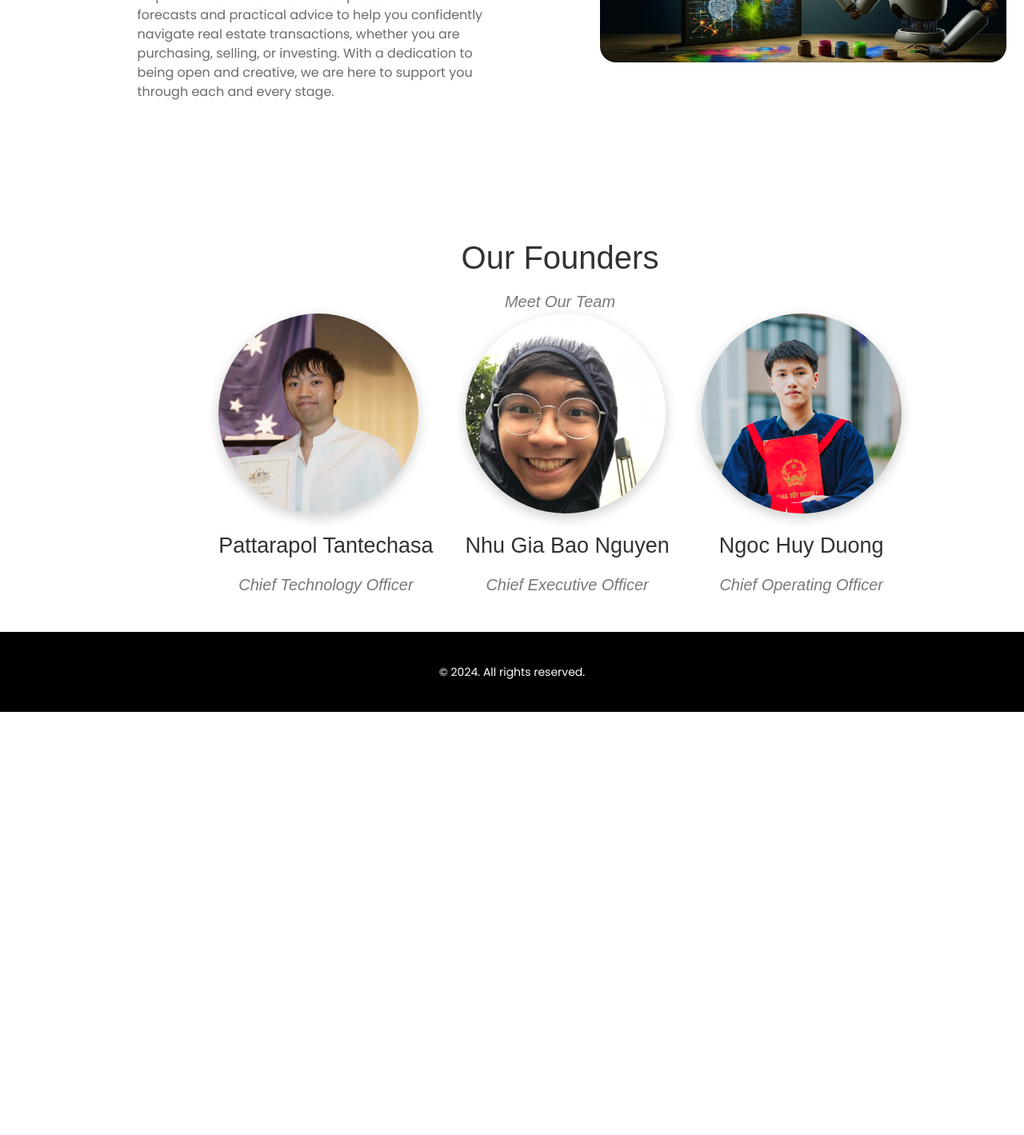
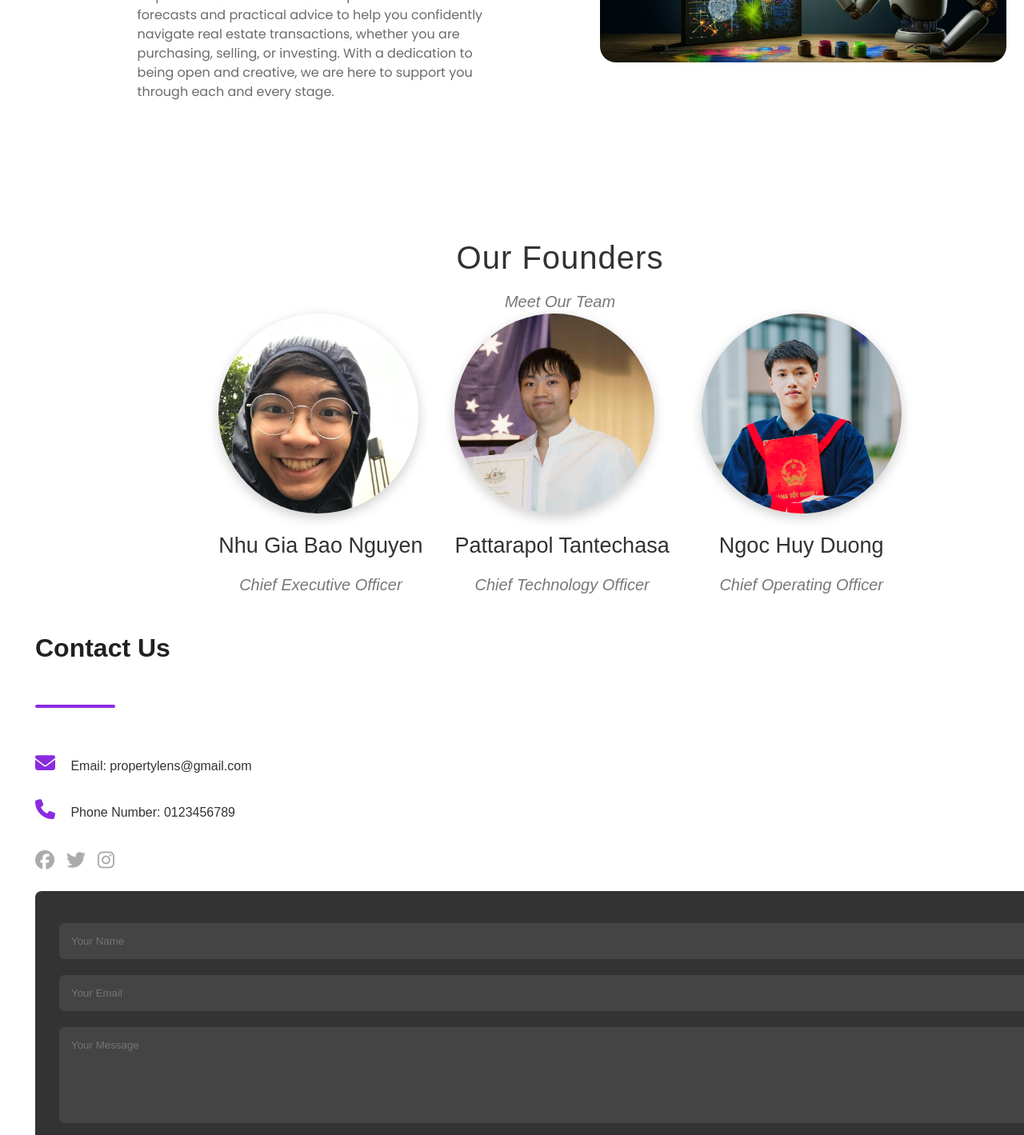
Before and after one commit to HuyNgocDuong/PropertyLens, a React (Vite) app in the folder FrontEnd/PropertyLens-Website/: page /about in a window 1280 px wide. Shown: the part 1330-2749 px from the top of the page at 80% size. Before the commit the page ends 2220 px from the top, so only its background shows below. Built offline with nearby package versions, Linux system fonts and the light colour scheme.

Commit message:
adding contact form

```diff
--- a/FrontEnd/PropertyLens-Website/src/pages/About.jsx
+++ b/FrontEnd/PropertyLens-Website/src/pages/About.jsx
@@ -1,13 +1,42 @@
-// import React from "react";
+import React, { useState } from "react";
 import "../styles.css";
 import aiDataVisualization from "../assets/img/about/662f58e1e6dd5be58d583ec3_AI-data-visualization.jpg";
 import baoImage from "../assets/img/about/bao.jpeg";
 import folkImage from "../assets/img/about/folk.jpg";
 import huyImage from "../assets/img/about/huy.jpg";
+import '@fortawesome/fontawesome-free/css/all.min.css';
 
 const About = () => {
+  const [formData, setFormData] = useState({
+    Name: "",
+    Email: "",
+    Message: ""
+  });
+  const [msg, setMsg] = useState("");
+
+  const handleChange = (e) => {
+    setFormData({ ...formData, [e.target.name]: e.target.value });
+  };
+
+  const handleSubmit = async (e) => {
+    e.preventDefault();
+    const scriptURL = "https://script.google.com/macros/s/AKfycbz_ZKysjiqRnG_VpHd6-WRw-9rRS_zmS18w45iLvTUhcOZIwcRDpe5EwdSyfIwh7SJrNg/exec"; // Replace with your script URL
+
+    try {
+      const response = await fetch(scriptURL, {
+        method: "POST",
+        body: new URLSearchParams(formData)
+      });
+      setMsg("Message sent successfully!");
+      setFormData({ Name: "", Email: "", Message: "" }); // Reset form after submission
+    } catch (error) {
+      setMsg("Failed to send message. Try again later.");
+    }
+  };
+
   return (
     <div>
+      {/* About Page Content */}
       <div id="about-page-banner">
         <div id="about-gradient-banner">
           <div id="about-banner-content">
@@ -18,11 +47,12 @@
       </div>
 
       <div id="about-page-content">
+        {/* Section 1 */}
         <div id="about-section1">
           <h1 className="about-section-heading">Who We Are</h1>
           <div className="border-line"></div>
           <p className="about-text">
-            Welcome to HomeLand, a reliable platform leading the way in real
+            Welcome to PropertyLens, a reliable platform leading the way in real
             estate advancements. Our group of skilled professionals and experts
             who rely on data is committed to assisting you in confidently
             navigating the real estate market. Using sophisticated AI technology
@@ -31,31 +61,35 @@
             assistance for a seamless real estate experience.
             <br />
             <br />
-            At HomeLand, we support our clients by providing the information and
-            resources needed to make educated choices in a constantly changing
-            market.{" "}
+            At PropertyLens, we support our clients by providing the information
+            and resources needed to make educated choices in a constantly
+            changing market.
           </p>
         </div>
+
+        {/* Section 2 */}
         <div id="about-section2">
           <div id="about-section2-text">
             <h1 className="about-section-heading">What We Do</h1>
             <div className="border-line"></div>
             <p className="about-text">
-              At HomeLand, we utilize advanced AI technology to streamline the
-              intricacies of the real estate industry. Our platform provides
+              At PropertyLens, we utilize advanced AI technology to streamline
+              the intricacies of the real estate industry. Our platform provides
               insights based on data, such as assessing property values,
               analyzing trends, and giving personalized recommendations that fit
               your specific requirements. Our aim is to offer precise market
               forecasts and practical advice to help you confidently navigate
               real estate transactions, whether you are purchasing, selling, or
               investing. With a dedication to being open and creative, we are
-              here to support you through each and every stage.{" "}
+              here to support you through each and every stage.
             </p>
           </div>
           <div id="about-section2-image">
             <img src={aiDataVisualization} alt="AI Data Visualization" />
           </div>
         </div>
+
+        {/* Founders Section */}
         <div id="about-section3">
           <h1 className="about-section-heading">Our Founders</h1>
           <h2>Meet Our Team</h2>
@@ -66,33 +100,53 @@
               </div>
               <div className="about-founders-text">
                 <p className="about-founders-name">Nhu Gia Bao Nguyen</p>
-                <p className="about-founders-position">
-                  Chief Executive Officer
-                </p>
+                <p className="about-founders-position">Chief Executive Officer</p>
               </div>
             </div>
-
             <div id="about-founders-box">
               <div className="about-founders-shape">
                 <img src={folkImage} alt="Pattarapol Tantechasa" />
               </div>
               <div className="about-founders-text">
                 <p className="about-founders-name">Pattarapol Tantechasa</p>
-                <p className="about-founders-position">
-                  Chief Technology Officer
-                </p>
+                <p className="about-founders-position">Chief Technology Officer</p>
               </div>
             </div>
-
             <div id="about-founders-box">
               <div className="about-founders-shape">
                 <img src={huyImage} alt="Ngoc Huy Duong" />
               </div>
               <div className="about-founders-text">
                 <p className="about-founders-name">Ngoc Huy Duong</p>
-                <p className="about-founders-position">
-                  Chief Operating Officer
-                </p>
+                <p className="about-founders-position">Chief Operating Officer</p>
+              </div>
+            </div>
+          </div>
+        </div>
+
+        {/* Contact Form Section */}
+        <div id="contact">
+          <div className="container1">
+            <div className="row">
+              <div className="contact-left">
+                <h1 className="text">Contact Us</h1>
+                <div className="border-line"></div>
+                <p><i className="fa-solid fa-envelope"></i> Email: propertylens@gmail.com</p>
+                <p><i className="fa-solid fa-phone"></i> Phone Number: 0123456789</p>
+                <div className="social-icon">
+                  <a href="#"><i className="fa-brands fa-facebook"></i></a>
+                  <a href="#"><i className="fa-brands fa-twitter"></i></a>
+                  <a href="#"><i className="fa-brands fa-instagram"></i></a>
+                </div>
+              </div>
+              <div className="contact-right">
+                <form onSubmit={handleSubmit}>
+                  <input type="text" name="Name" placeholder="Your Name" required onChange={handleChange} value={formData.Name} />
+                  <input type="email" name="Email" placeholder="Your Email" required onChange={handleChange} value={formData.Email} />
+                  <textarea name="Message" rows="6" placeholder="Your Message" onChange={handleChange} value={formData.Message}></textarea>
+                  <button type="submit" className="submit">Submit</button>
+                </form>
+                <span id="msg">{msg}</span>
               </div>
             </div>
           </div>
--- a/FrontEnd/PropertyLens-Website/src/styles.css
+++ b/FrontEnd/PropertyLens-Website/src/styles.css
@@ -1,4 +1,4 @@
-@import url("https://fonts.googleapis.com/css2?family=Poppins:ital,wght@0,100;0,200;0,300;0,400;0,500;0,600;0,700;0,800;0,900;1,100;1,200;1,300;1,400;1,500;1,600;1,700;1,800;1,900&display=swap");
+@import url("https://fonts.googleapis.com/css2?family=Poppins:ital,wght@0,100;0,200;0,300;0,400;0,500;0,600;0,700;0,800;0,900&display=swap");
 
 * {
   margin: 0;
@@ -6,6 +6,50 @@
   font-family: "Ubuntu", sans-serif;
 }
 
+:root {
+  --white-color: #ffffff;
+  --black-color: #000000;
+  --bg-gray-light: #dadada;
+}
+
+/* Navbar styling */
+nav {
+  position: fixed;
+  width: 100%;
+  z-index: 1000;
+  transition: 0.5s ease-in-out;
+}
+
+#about-page-navbar {
+  display: flex;
+  justify-content: center;
+  place-items: center;
+  background-color: transparent;
+  width: 80%;
+  margin: auto;
+  padding: 15px;
+}
+
+ul {
+  display: flex;
+  list-style: none;
+}
+
+#about-page-nav-text a {
+  color: white;
+  font-weight: 500;
+  font-size: 18px;
+  margin-left: 90px;
+  text-decoration: none;
+  transition: 0.3s ease-in-out;
+}
+
+#about-page-nav-text a:hover {
+  color: #f1cf89;
+  text-decoration: underline;
+}
+
+/* About page banner styling */
 #about-page-banner {
   width: 100%;
   height: 385px;
@@ -46,42 +90,7 @@
   -webkit-font-smoothing: antialiased;
 }
 
-nav {
-  position: fixed;
-  width: 100%;
-  z-index: 1000;
-  transition: 0.5s ease-in-out;
-}
-
-#about-page-navbar {
-  display: flex;
-  justify-content: center;
-  place-items: center;
-  background-color: transparent;
-  width: 80%;
-  margin: auto;
-  padding: 15px;
-}
-
-ul {
-  display: flex;
-  list-style: none;
-}
-
-#about-page-nav-text a {
-  color: white;
-  font-weight: 500;
-  font-size: 18px;
-  margin-left: 90px;
-  text-decoration: none;
-  -webkit-font-smoothing: antialiased;
-  transition: 0.3s ease-in-out;
-}
-
-#about-page-nav-text a:hover {
-  color: #f1cf89;
-}
-
+/* About section styling */
 #about-page-content {
   margin-top: 60px;
 }
@@ -101,10 +110,11 @@
   color: rgb(50, 50, 50);
   font-size: 40px;
   font-weight: 500;
+  letter-spacing: 1px;
 }
 
 .border-line {
-  border: 2px solid #cdac48;
+  border: 2px solid #8A2BE2;
   width: 100px;
   border-radius: 20px;
   margin-top: 27px;
@@ -119,6 +129,7 @@
   -webkit-font-smoothing: antialiased;
 }
 
+/* Second about section styling */
 #about-section2 {
   display: flex;
   justify-content: space-between;
@@ -149,6 +160,7 @@
   width: 100%;
 }
 
+/* Third about section */
 #about-section3 {
   text-align: center;
   margin-top: 64px;
@@ -163,21 +175,20 @@
   font-weight: 400;
 }
 
-/* Updated Founders Section */
+/* Founders section */
 #about-founders-container {
   display: flex;
   justify-content: center;
-  align-items: flex-start; /* Align items to the top */
+  align-items: flex-start;
   gap: 40px;
-  position: relative; /* Allow absolute positioning of children */
+  position: relative;
 }
 
-/* Individual founder boxes */
 .about-founders-box {
   padding: 30px;
   margin: 20px;
-  text-align: center; /* Center text in each box */
-  position: relative; /* For absolute positioning of images if needed */
+  text-align: center;
+  position: relative;
 }
 
 .about-founders-shape {
@@ -188,23 +199,10 @@
   box-shadow: 0 5px 15px rgba(0, 0, 0, 0.2);
 }
 
-/* Order for positioning the founders */
-#about-founders-box:nth-child(1) {
-  order: 2; /* Pattarapol on top */
-}
-
-#about-founders-box:nth-child(2) {
-  order: 1; /* Huy on the left */
-}
-
-#about-founders-box:nth-child(3) {
-  order: 3; /* Bao on the right */
-}
-
 .about-founders-shape img {
   object-fit: cover;
-  width: 100%; /* Ensure the image covers the circle */
-  height: auto; /* Maintain aspect ratio */
+  width: 100%;
+  height: auto;
 }
 
 .about-founders-text {
@@ -224,3 +222,114 @@
   font-style: italic;
   margin-top: 13px;
 }
+
+/* Contact section */
+.contact-container {
+  display: flex;
+  flex-wrap: wrap;
+  justify-content: space-between;
+  align-items: flex-start;
+  max-width: 1200px;
+  margin: 0 auto;
+  padding: 40px 20px;
+  background-color: #f5f5f5;
+}
+
+.contact-left, .contact-right {
+  flex-basis: 48%;
+  margin: 20px;
+}
+
+.contact-left {
+  display: flex;
+  flex-direction: column;
+}
+
+.contact-left h1 {
+  font-size: 2em;
+  margin-bottom: 20px;
+}
+
+.contact-left p {
+  font-size: 1em;
+  color: #333;
+  margin-top: 30px;
+}
+
+.contact-left p i {
+  color: #8A2BE2;
+  margin-right: 15px;
+  font-size: 25px;
+}
+
+.social-icon {
+  margin-top: 30px;
+}
+
+.social-icon a {
+  text-decoration: none;
+  font-size: 1.5em;
+  margin-right: 15px;
+  color: #ababab;
+  transition: transform 0.5s;
+}
+
+.social-icon a:hover {
+  color: #8A2BE2;
+  transform: translateY(-5px);
+}
+
+.contact-right {
+  background-color: #333;
+  padding: 30px;
+  border-radius: 8px;
+}
+
+.contact-right form {
+  width: 100%;
+}
+
+form input, form textarea {
+  width: 100%;
+  padding: 15px;
+  margin: 10px 0;
+  border: none;
+  border-radius: 6px;
+  background-color: #444;
+  color: #fff;
+}
+
+.submit {
+  background-color: #000;
+  color: #eedfc7;
+  border: 3px solid #eedfc7;
+  padding: 12px 24px;
+  cursor: pointer;
+  transition: background-color 0.3s ease, transform 0.3s ease;
+}
+
+.submit:hover {
+  background-color: #8A2BE2;
+  transform: scale(1.05);
+}
+
+/* Responsive adjustments */
+@media (max-width: 768px) {
+  #about-section2 {
+    flex-direction: column;
+  }
+
+  #about-section2-text, #about-section2-image {
+    width: 100%;
+    padding: 20px;
+  }
+
+  .contact-left, .contact-right {
+    flex-basis: 100%;
+    margin: 0 0 20px 0;
+  }
+
+  .contact-container {
+    padding: 20px 10px;
+  }
+}
```
